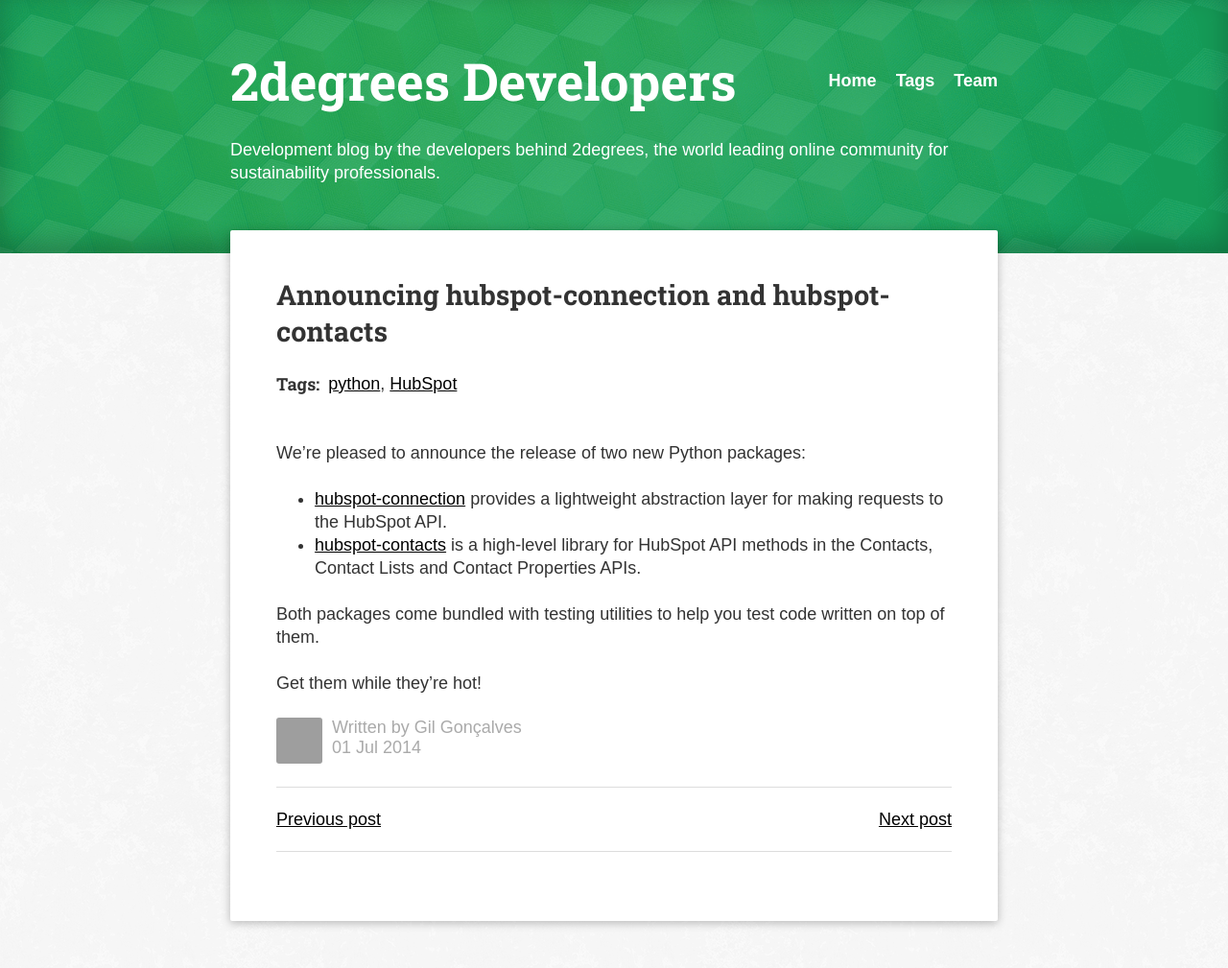
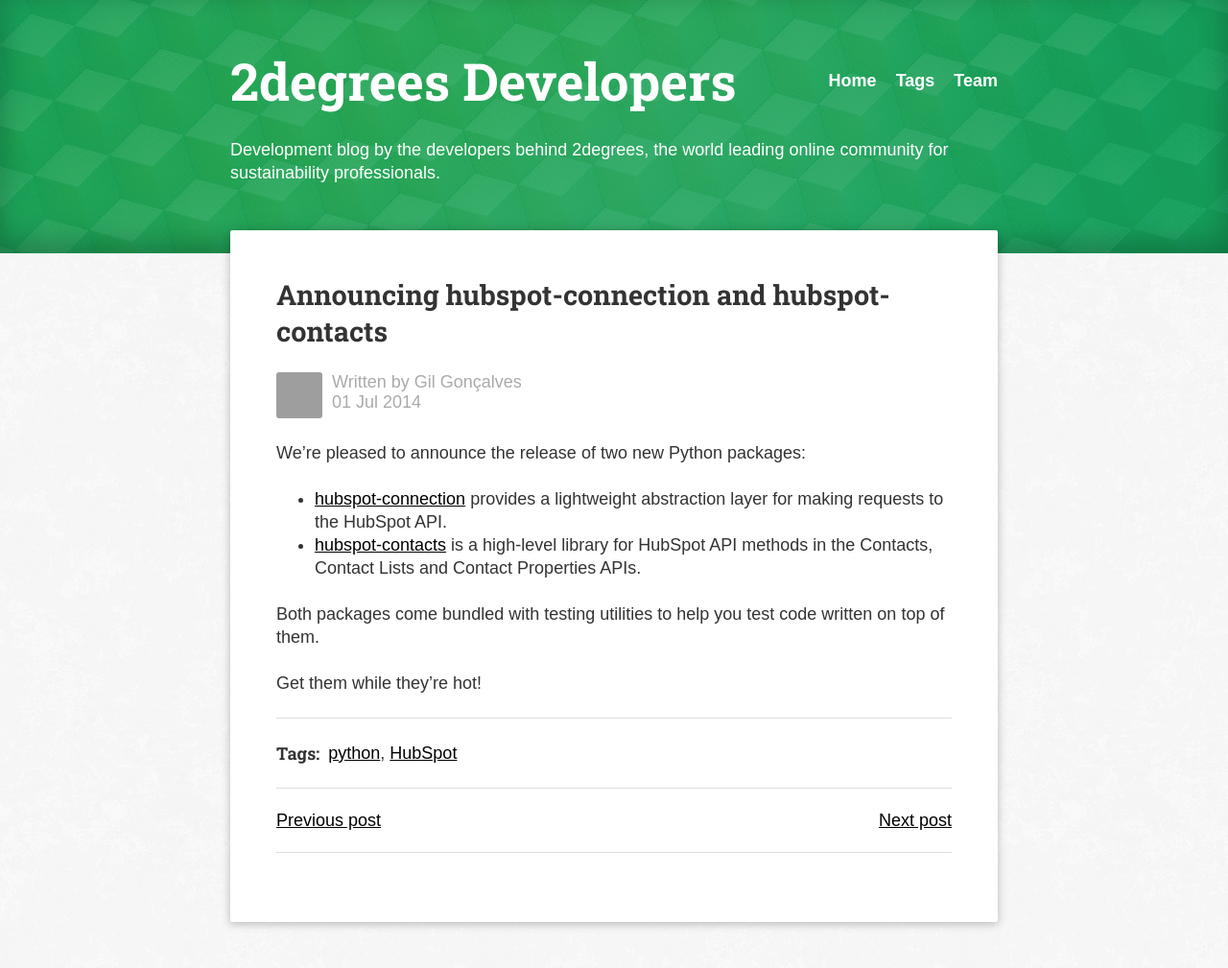
Before and after one commit to 2degrees/2degrees.github.io, a Jekyll site: the page built from _posts/2014-07-01-announcing-hubspot-connection-and-hubspot-contacts.md, in a window 1280 px wide. Shown: the whole page at 96% size. Built offline with Jekyll 4.4.1, drawn with Linux system fonts in a browser that asks for light colours; some web fonts are replaced; Markdown is read by kramdown in place of the engine named in the settings; comment, search, counter and statistics services are not loaded; grey boxes are pictures that could not be loaded.

Commit message:
Moved article meta data around

```diff
--- a/_layouts/post.html
+++ b/_layouts/post.html
@@ -5,7 +5,12 @@
 <h2>
     {{ page.title }}
 </h2>
+{% include metadata.html page=page %}
+<article>
+    {{ content }}
+</article>
 {% if page.categories.size > 0 %}
+<hr />
 <div class="categories">
     <h5>Tags:</h5>
     <ul>
@@ -17,10 +22,6 @@
     </ul>
 </div>
 {% endif %}
-<article>
-    {{ content }}
-</article>
-{% include metadata.html page=page %}
 
 {% assign previouspage = page.previous %}
 {% assign nextpage = page.next %}
```
Also changed, not shown: assets/css/style.scss (+8 -1 lines), assets/css/style.css.
